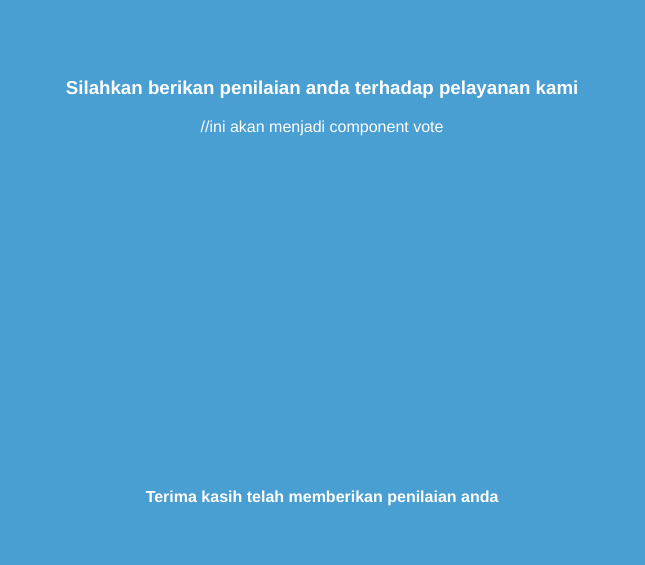
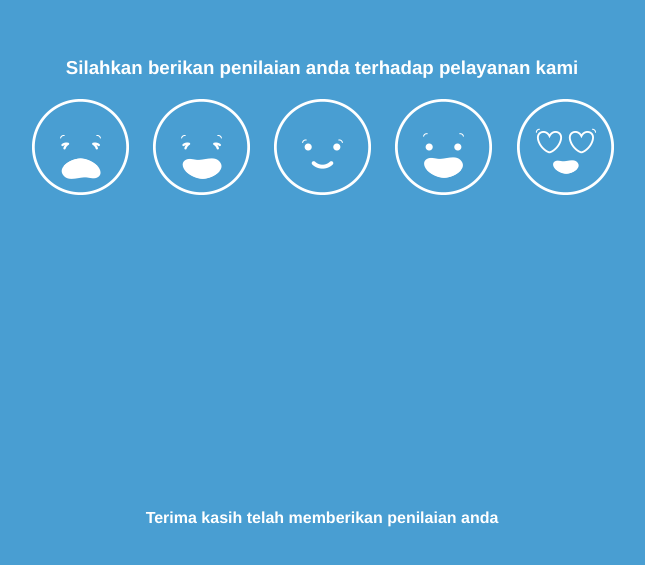
Before and after one commit to nardikakurniawan/Polling-Sederhana-Dengan-Vue-Js, a Vue app: page / in a window 1280 px wide. Shown: the part 115-680 px from the top of the page, without its empty margins (318-963 px from the left). Built offline with nearby package versions, Linux system fonts and the light colour scheme.

Commit message:
membuat komponent Vote

```diff
--- /dev/null
+++ b/src/components/Vote.vue
@@ -0,0 +1,86 @@
+<template>
+  <div class="buttons">
+    <button v-for="(emoticon, index) in emoticons" :key="index" :id="emoticon" class="btn-emoticon"></button>
+  </div>
+</template>
+
+<script>
+// @ is an alias to /src
+// import HelloWorld from "@/components/HelloWorld.vue";
+
+export default {
+  name: "Home",
+  components: {},
+  data: function() {
+    return {
+      emoticons: ["very-bad", "bad", "ok", "good", "very-good"]
+    };
+  }
+};
+</script>
+
+<style type="text/css">
+.buttons {
+  display: flex;
+}
+
+.btn-emoticon {
+  background: url("~@/assets/emoticon.png");
+  width: 101px;
+  height: 100px;
+  border: none;
+  margin: 0px 10px;
+  outline: none;
+  cursor: pointer;
+}
+
+#very-bad {
+  background-position: 0px 0px;
+}
+#very-bad:hover {
+  background-position: 0px -100px;
+}
+#very-bad:active {
+  background-position: 0px -200px;
+}
+
+#bad {
+  background-position: -101px 0px;
+}
+#bad:hover {
+  background-position: -101px -100px;
+}
+#bad:active {
+  background-position: -101px -200px;
+}
+
+#ok {
+  background-position: -202px 0px;
+}
+#ok:hover {
+  background-position: -202px -100px;
+}
+#ok:active {
+  background-position: -202px -200px;
+}
+
+#good {
+  background-position: -303px 0px;
+}
+#good:hover {
+  background-position: -303px -100px;
+}
+#good:active {
+  background-position: -303px -200px;
+}
+
+#very-good {
+  background-position: -403px 0px;
+}
+#very-good:hover {
+  background-position: -403px -100px;
+}
+#very-good:active {
+  background-position: -403px -200px;
+}
+</style>
--- a/src/views/Home.vue
+++ b/src/views/Home.vue
@@ -3,7 +3,9 @@
     <section class="vote">
       <h3 class="give-your-vote">Silahkan berikan penilaian anda terhadap pelayanan kami</h3>
 
-      <div class="emoticons">//ini akan menjadi component vote</div>
+      <div class="emoticons">
+        <Vote />
+      </div>
     </section>
 
     <section class="finish">
@@ -14,11 +16,11 @@
 
 <script>
 // @ is an alias to /src
-// import HelloWorld from "@/components/HelloWorld.vue";
+import Vote from "@/components/Vote.vue";
 
 export default {
   name: "Home",
-  components: {}
+  components: { Vote }
 };
 </script>
 
@@ -33,4 +35,9 @@
 section {
   width: 100%;
 }
+
+.emoticons {
+  display: flex;
+  justify-content: center;
+}
 </style>
```
Also changed, not shown: src/assets/emoticon.png (added).
